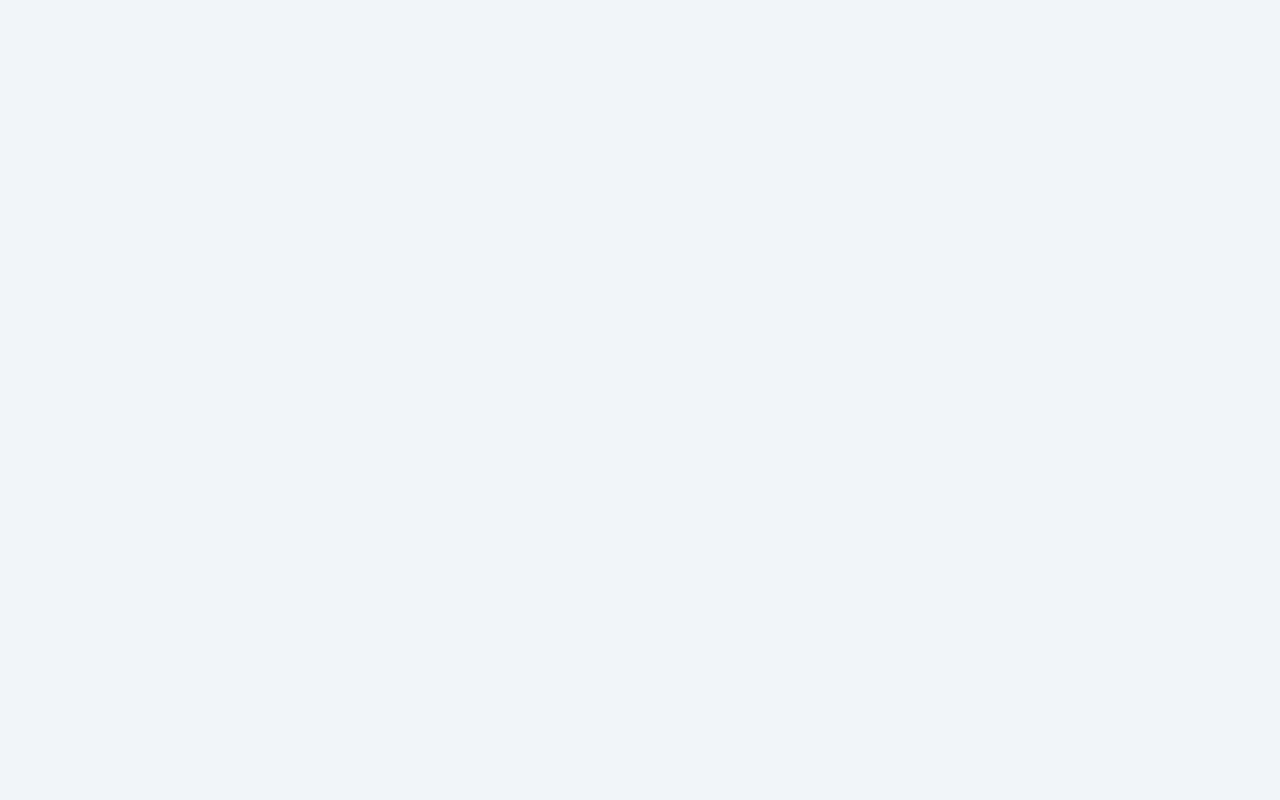
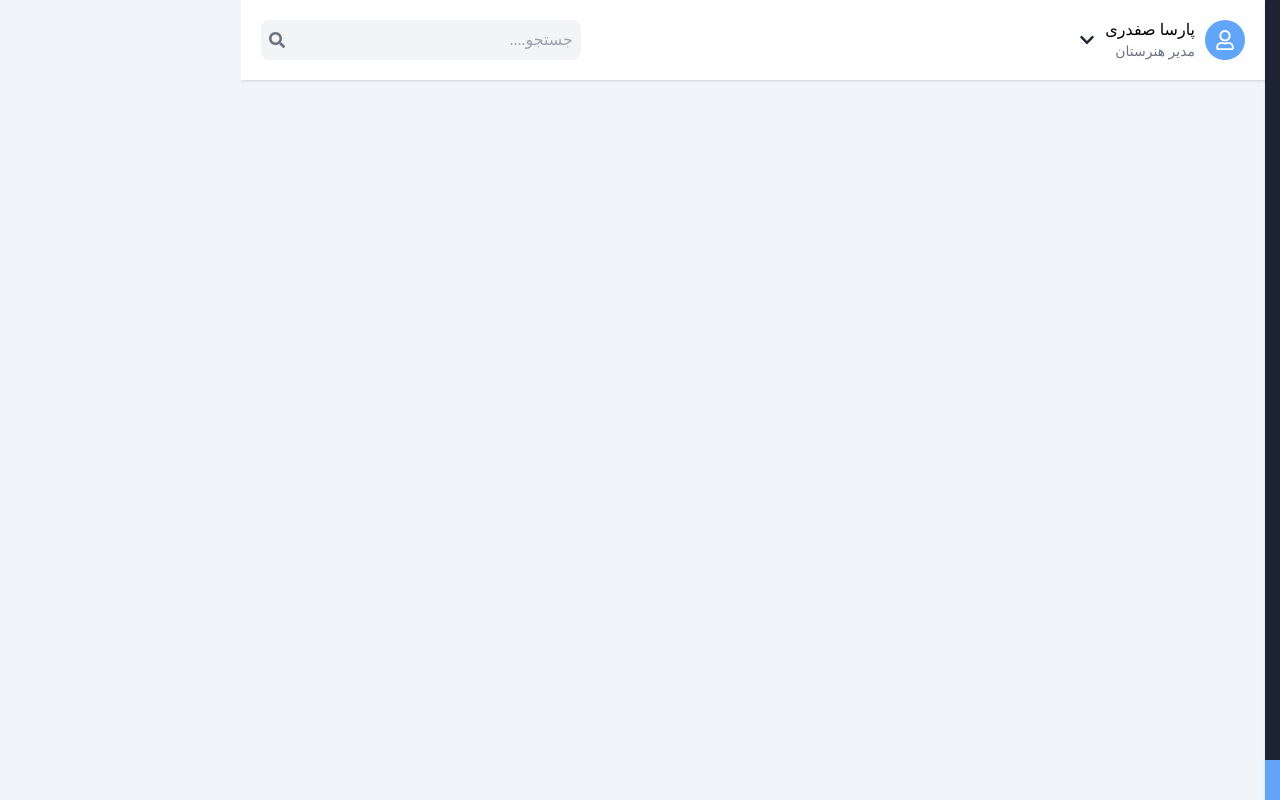
Before and after one commit to parsa-vesali/panel, a React (Vite) app: page /studentlist in a window 1280 px wide. Before the commit this address had no page. Built offline with nearby package versions, Linux system fonts and the light colour scheme; a web font is replaced by a local one.

Commit message:
the project updated

```diff
--- a/package.json
+++ b/package.json
@@ -16,7 +16,8 @@
     "react-dom": "^18.3.1",
     "react-icons": "^5.2.1",
     "react-router-dom": "^6.24.0",
-    "react-toastify": "^10.0.5"
+    "react-toastify": "^10.0.5",
+    "sweetalert2": "^11.12.1"
   },
   "devDependencies": {
     "@types/react": "^18.3.3",
--- a/src/Components/NavBar.jsx
+++ b/src/Components/NavBar.jsx
@@ -28,7 +28,7 @@ export default function NavBar({ toggleSidebar }) {
             </div>
 
             {/* دکمه برای حالت موبایل */}
-            <button onClick={toggleSidebar} className='sm:hidden text-white bg-blue-500 p-2.5 rounded'>
+            <button onClick={toggleSidebar} className='lg:hidden text-white bg-blue-500 p-2.5 rounded'>
                 <FaBars />
             </button>
         </div>
--- a/src/Components/SideBar.jsx
+++ b/src/Components/SideBar.jsx
@@ -4,17 +4,40 @@ import { FaRegChartBar } from "react-icons/fa";
 import { RxDashboard } from "react-icons/rx";
 import { LuUsers } from "react-icons/lu";
 import { CiLogout } from "react-icons/ci";
-
-import { Link } from 'react-router-dom';
-
-
+import { Link, useNavigate, useLocation } from 'react-router-dom';
+import Swal from 'sweetalert2';
+import 'sweetalert2/dist/sweetalert2.min.css';
 
 export default function SideBar({ isOpen, toggleSidebar }) {
+    const navigate = useNavigate();
+    const location = useLocation();
+
+    const handleLogout = () => {
+        Swal.fire({
+            title: 'آیا مطمئن هستید؟',
+            text: "شما از حساب کاربری خود خارج می‌شوید!",
+            icon: 'warning',
+            showCancelButton: true,
+            confirmButtonColor: '#3085d6',
+            cancelButtonColor: '#d33',
+            confirmButtonText: 'بله، خارج شو!',
+            cancelButtonText: 'لغو'
+        }).then((result) => {
+            if (result.isConfirmed) {
+                Swal.fire(
+                    'خارج شدید!',
+                    'شما با موفقیت خارج شدید.',
+                    'success'
+                ).then(() => {
+                    navigate('/');
+                });
+            }
+        });
+    };
+
     return (
-        <div className={`fixed top-0 right-0  h-full w-[75%] sm:w-[20%] shadow p-5 text-white transform ${isOpen ? 'translate-x-0' : 'translate-x-full'} transition-transform duration-300 ease-in-out sm:relative sm:translate-x-0 sm:right-auto sm:left-0 z-50`} style={{ backgroundColor: '#1C2434' }}>
-
+        <div className={`fixed top-0 right-0 h-full w-[75%] lg:w-[20%] shadow p-5 text-white transform ${isOpen ? 'translate-x-0' : 'translate-x-full'} transition-transform duration-300 ease-in-out lg:relative lg:translate-x-0 lg:right-auto lg:left-0 z-50`} style={{ backgroundColor: '#1C2434' }}>
             <div className="flex items-center justify-between border-b border-white/50 pb-6">
-
                 <div className='flex flex-col gap-y-3'>
                     <div className='flex items-center gap-x-2 cursor-pointer '>
                         <span className=' bg-blue-400 p-1.5 rounded-lg text-xl'>
@@ -23,53 +46,27 @@ export default function SideBar({ isOpen, toggleSidebar }) {
                         <h2 className='text-lg sm:text-xl font-Dana-Bold '>پنل مدیر</h2>
                     </div>
                 </div>
-
                 <button onClick={toggleSidebar} className='sm:hidden text-gray-50 text-2xl'>
                     <IoCloseOutline />
                 </button>
             </div>
 
             <ul className='flex flex-col gap-y-2 py-6 child-hover:bg-blue-100/20 child:transition-all child:duration-300'>
-                <li className='bg-blue-100/20 p-2 rounded-md'>
-                    <Link className='flex items-center gap-x-2 '>
-                        <RxDashboard />صفحه اصلی
+                <li className={`p-2 rounded-md ${location.pathname === '/dashboard' ? 'bg-blue-100/20' : ''}`}>
+                    <Link to="/dashboard" className='flex items-center gap-x-2'>
+                        <RxDashboard /> صفحه اصلی
                     </Link>
                 </li>
-                <li className=' p-2 rounded-md'>
-                    <Link className='flex items-center gap-x-2'>
+                <li className={`p-2 rounded-md ${location.pathname === '/studentlist' ? 'bg-blue-100/20' : ''}`}>
+                    <Link to="/studentlist" className='flex items-center gap-x-2'>
                         <LuUsers /> دانش آموزان
                     </Link>
                 </li>
-                <li className=' p-2 rounded-md'>
-                    <Link className='flex items-center gap-x-2'>
-                        <LuUsers />  درس ها
-                    </Link>
-                </li>
-                <li className=' p-2 rounded-md'>
-                    <Link className='flex items-center gap-x-2'>
-                        <LuUsers />  معلم ها
-                    </Link>
-                </li>
-                <li className=' p-2 rounded-md'>
-                    <Link className='flex items-center gap-x-2'>
-                        <LuUsers /> تنطیمات
-                    </Link>
-                </li>
-                <li className=' p-2 rounded-md'>
-                    <Link className='flex items-center gap-x-2'>
-                        <LuUsers /> مدرسه
-                    </Link>
-                </li>
-                <li className=' p-2 rounded-md'>
-                    <Link className='flex items-center gap-x-2'>
-                        <LuUsers /> پروفایل
-                    </Link>
-                </li>
-
+                {/* برای سایر مسیرها مشابه موارد بالا اضافه کنید */}
             </ul>
 
-            <div className="flex items-center gap-x-1 absolute left-0 right-0 bottom-0 bg-blue-400 text-black py-2  px-7 cursor-pointer">
-                <CiLogout className=' text-xl' />   خروج از حساب کاربری
+            <div onClick={handleLogout} className="flex items-center gap-x-1 absolute left-0 right-0 bottom-0 bg-blue-400 text-black py-2  px-7 cursor-pointer">
+                <CiLogout className=' text-xl' /> خروج از حساب کاربری
             </div>
         </div>
     );
--- /dev/null
+++ b/src/Components/StudentList.jsx
@@ -0,0 +1,90 @@
+// import React, { useState, useEffect } from 'react';
+
+// // داده‌های نمونه
+// const sampleStudents = [
+//     { id: 1, name: 'علی رضایی', grade: 'A' },
+//     { id: 2, name: 'زهرا حسینی', grade: 'B' },
+//     { id: 3, name: 'محمد امیری', grade: 'C' },
+//     { id: 4, name: 'فاطمه کریمی', grade: 'B' },
+//     { id: 5, name: 'سارا محمدی', grade: 'A' }
+// ];
+
+// export default function StudentList() {
+//     const [students, setStudents] = useState([]);
+//     const [searchTerm, setSearchTerm] = useState('');
+
+//     useEffect(() => {
+//         // فرض می‌کنیم داده‌ها از یک API یا فایل JSON دریافت می‌شوند
+//         // برای مثال ما از داده‌های نمونه استفاده می‌کنیم
+//         setStudents(sampleStudents);
+//     }, []);
+
+//     const handleSearch = (event) => {
+//         setSearchTerm(event.target.value);
+//     };
+
+//     // فیلتر کردن دانش‌آموزان براساس جستجو
+//     const filteredStudents = students.filter(student =>
+//         student.name.toLowerCase().includes(searchTerm.toLowerCase())
+//     );
+
+//     return (
+//         <div className="p-5">
+//             <h2 className="text-2xl font-bold mb-4">لیست دانش‌آموزان</h2>
+
+//             <input
+//                 type="text"
+//                 placeholder="جستجو دانش‌آموز..."
+//                 className="border p-2 rounded mb-4 w-full"
+//                 value={searchTerm}
+//                 onChange={handleSearch}
+//             />
+
+//             <table className="min-w-full bg-white rounded shadow">
+//                 <thead>
+//                     <tr className="bg-gray-200">
+//                         <th className="py-2 px-4">نام</th>
+//                         <th className="py-2 px-4">نمره</th>
+//                     </tr>
+//                 </thead>
+//                 <tbody>
+//                     {filteredStudents.map(student => (
+//                         <tr key={student.id} className="border-t">
+//                             <td className="py-2 px-4">{student.name}</td>
+//                             <td className="py-2 px-4">{student.grade}</td>
+//                         </tr>
+//                     ))}
+//                 </tbody>
+//             </table>
+//         </div>
+//     );
+// }
+
+import React, { useState } from 'react'
+import SideBar from './SideBar'
+import NavBar from './NavBar'
+
+export default function StudentList() {
+    const [isSidebarOpen, setIsSidebarOpen] = useState(false);
+
+    const toggleSidebar = () => {
+        setIsSidebarOpen(!isSidebarOpen);
+    };
+    return (
+        <>
+            <div className='flex h-screen'>
+                <SideBar isOpen={isSidebarOpen} toggleSidebar={toggleSidebar} />
+                <div className='flex-1'>
+                    <NavBar toggleSidebar={toggleSidebar} />
+                    <div className='px-5 py-5'>
+
+                    </div>
+                </div>
+            </div>
+            {/* OVERLAY */}
+            {isSidebarOpen && (
+                <div onClick={toggleSidebar} className="fixed w-full h-full top-0 left-0 bg-black/40 z-20 md:backdrop-blur transition-all"></div>
+            )}
+        </>
+    )
+}
--- a/src/Routes.jsx
+++ b/src/Routes.jsx
@@ -1,9 +1,11 @@
+import StudentList from "./Components/StudentList";
 import Dashboard from "./Pages/Dashboard";
 import Login from "./Pages/Login";
 
 let routes = [
     { path: '/', element: <Login /> },
     { path: '/dashboard', element: <Dashboard /> },
+    { path: '/studentlist', element: <StudentList /> },
 ]
 
 
```
Also changed, not shown: 1 other file (tests, documents, lock files or other folders).
